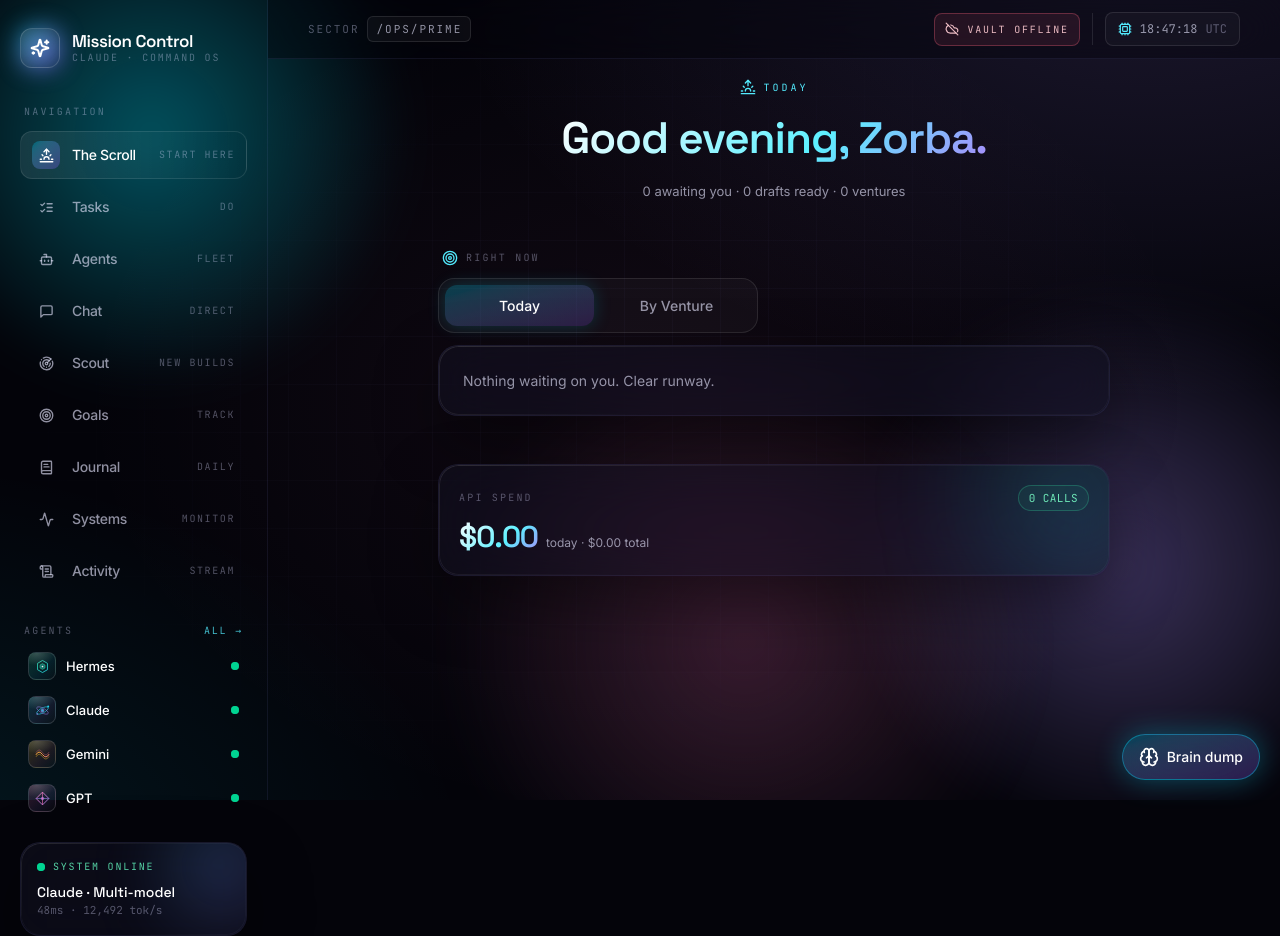
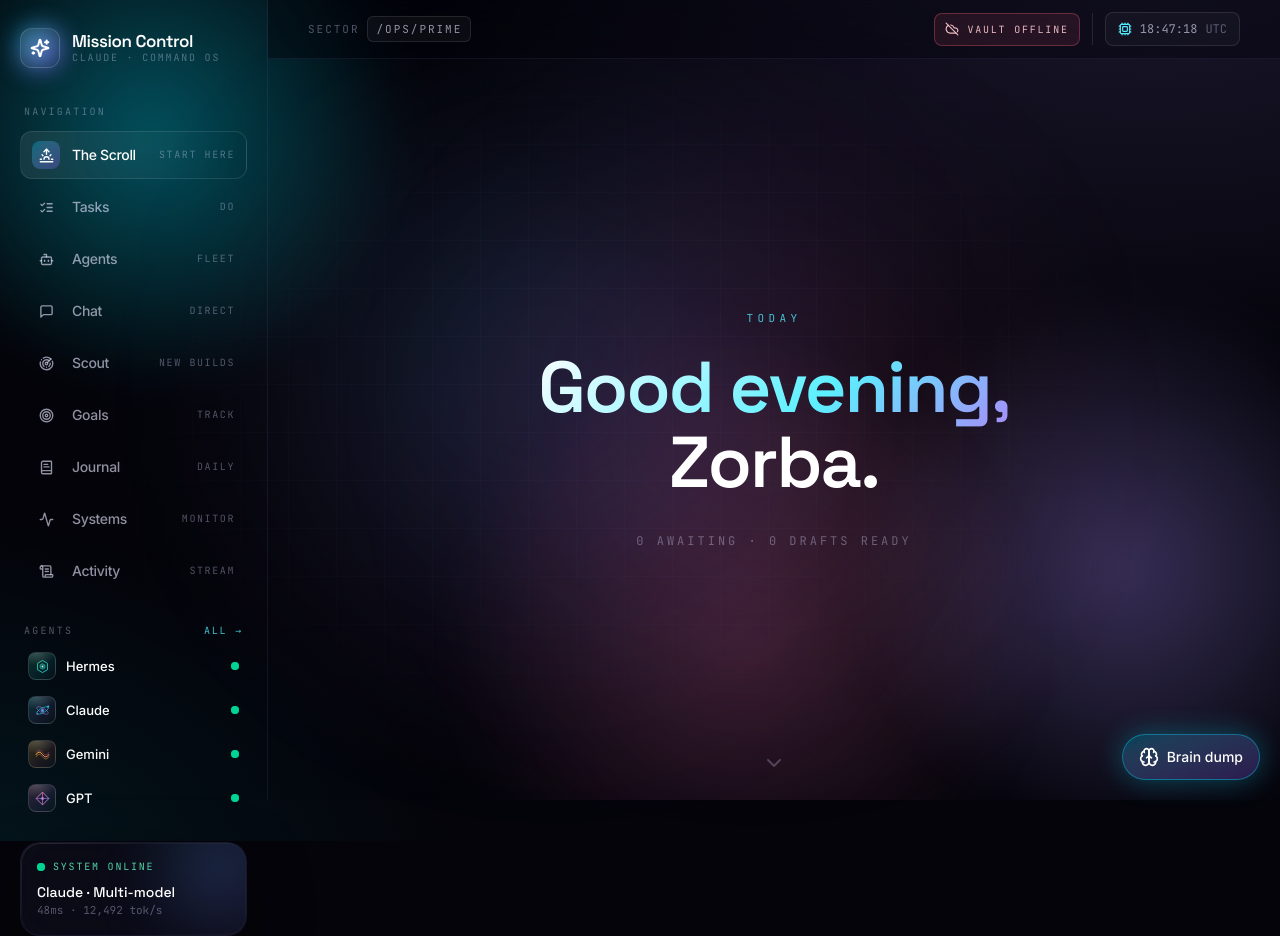
Before and after one commit to zorbachin/dubaiai-pro, a Next.js app in the folder mission-control/: page / in a window 1280 px wide. Built offline with nearby package versions, Linux system fonts and the light colour scheme.

Commit message:
Make the scroll truly cinematic: full-viewport snap beats, ambient drift, big type, Enter-the-OS finish

```diff
--- a/mission-control/app/page.tsx
+++ b/mission-control/app/page.tsx
@@ -3,32 +3,31 @@
 import { useEffect, useState } from "react";
 import { motion } from "framer-motion";
 import Link from "next/link";
-import { Sunrise, ScrollText, Target, ChevronRight, Radar, Flame, ArrowRight, Inbox, FileText } from "lucide-react";
+import { ScrollText, Target, Flame, Radar, ArrowRight, ChevronDown, Inbox, FileText } from "lucide-react";
 
-type OsTask = { id: string; kind?: string; awaiting?: string; title: string; venture?: string; client?: string };
-type OsVenture = { id: string; name: string; status?: string; next_action?: string };
-type Morning = { date?: string; parsha?: string; parsha_ref?: string; torah_insight?: string; current_events?: string[]; inspiration?: string };
-type Scout = { items?: { name: string; what: string; venture: string; verdict: string }[] };
-type XPulse = { items?: { title: string; why: string; url?: string; venture?: string }[] };
-type OsState = {
-  ventures?: OsVenture[];
-  tasks?: OsTask[];
-  daily_brief?: string;
-  morning?: Morning;
-  scout?: Scout;
-  x_pulse?: XPulse;
+type OsTask = { id: string; kind?: string; awaiting?: string; title: string; venture?: string };
+type Morning = { date?: string; parsha?: string; parsha_ref?: string; torah_insight?: string; inspiration?: string };
+type Scout = { items?: { name: string; what: string; verdict: string }[] };
+type XPulse = { items?: { title: string; why: string; url?: string }[] };
+type OsState = { tasks?: OsTask[]; daily_brief?: string; morning?: Morning; scout?: Scout; x_pulse?: XPulse };
+
+const rise = {
+  initial: { opacity: 0, y: 28 },
+  whileInView: { opacity: 1, y: 0 },
+  viewport: { once: false, amount: 0.55 },
+  transition: { duration: 0.85, ease: [0.16, 1, 0.3, 1] as [number, number, number, number] },
 };
 
-const reveal = {
-  initial: { opacity: 0, y: 20 },
-  whileInView: { opacity: 1, y: 0 },
-  viewport: { once: true, margin: "-60px" },
-  transition: { duration: 0.6, ease: [0.16, 1, 0.3, 1] as [number, number, number, number] },
-};
+function Beat({ children, className = "" }: { children: React.ReactNode; className?: string }) {
+  return (
+    <section className={`flex min-h-full snap-start snap-always flex-col items-center justify-center px-6 py-16 text-center ${className}`}>
+      {children}
+    </section>
+  );
+}
 
 export default function Scroll() {
   const [os, setOs] = useState<OsState | null>(null);
-  const [view, setView] = useState<"today" | "venture">("today");
   const [hour, setHour] = useState(9);
 
   useEffect(() => {
@@ -38,9 +37,7 @@ export default function Scroll() {
 
   const greeting = hour < 12 ? "Good morning" : hour < 18 ? "Good afternoon" : "Good evening";
   const isMorning = hour < 12;
-
   const m = os?.morning ?? {};
-  const ventures = os?.ventures ?? [];
   const tasks = os?.tasks ?? [];
   const drafts = tasks.filter((t) => t.kind === "draft");
   const awaitingYou = tasks.filter((t) => /you|me/i.test(t.awaiting || ""));
@@ -51,224 +48,173 @@ export default function Scroll() {
     .filter(Boolean)
     .slice(0, 3);
   const scoutTop = (os?.scout?.items ?? []).filter((i) => i.verdict !== "watch").slice(0, 3);
-  const xItems = os?.x_pulse?.items ?? [];
+  const xItems = (os?.x_pulse?.items ?? []).slice(0, 4);
 
   return (
-    <div className="mx-auto max-w-2xl space-y-12 pb-28 pt-1">
-      {/* Greeting + inspiration */}
-      <motion.section initial={{ opacity: 0, y: 12 }} animate={{ opacity: 1, y: 0 }} transition={{ duration: 0.5 }} className="text-center">
-        <div className="flex items-center justify-center gap-2 font-mono text-[10px] uppercase tracking-[0.3em] text-cyan-300">
-          <Sunrise className="h-4 w-4" /> {m.date || "Today"}
+    <div className="relative -mx-6 -mt-4 lg:-mx-10">
+      {/* ambient drifting glow */}
+      <motion.div
+        aria-hidden
+        animate={{ x: [0, 40, -20, 0], y: [0, -30, 20, 0] }}
+        transition={{ duration: 26, repeat: Infinity, ease: "easeInOut" }}
+        className="pointer-events-none fixed left-1/4 top-1/4 h-[420px] w-[420px] rounded-full bg-gradient-to-br from-cyan-500/20 to-violet-600/15 blur-[120px]"
+      />
+      <motion.div
+        aria-hidden
+        animate={{ x: [0, -30, 20, 0], y: [0, 30, -20, 0] }}
+        transition={{ duration: 32, repeat: Infinity, ease: "easeInOut" }}
+        className="pointer-events-none fixed right-1/4 bottom-1/4 h-[380px] w-[380px] rounded-full bg-gradient-to-br from-fuchsia-500/15 to-amber-500/10 blur-[120px]"
+      />
+
+      <div className="relative h-[calc(100dvh-58px)] snap-y snap-mandatory overflow-y-auto overflow-x-hidden scroll-smooth">
+        {/* 1 — Greeting */}
+        <Beat>
+          <motion.div initial={{ opacity: 0, y: 16 }} animate={{ opacity: 1, y: 0 }} transition={{ duration: 0.9, ease: [0.16, 1, 0.3, 1] }}>
+            <div className="font-mono text-[11px] uppercase tracking-[0.4em] text-cyan-300/80">{m.date || "Today"}</div>
+            <h1 className="mt-6 font-display text-[44px] font-semibold leading-[1.04] tracking-tight sm:text-[72px]">
+              <span className="text-grad-cyan">{greeting},</span>
+              <br />
+              <span className="text-white">Zorba.</span>
+            </h1>
+            <div className="mt-8 font-mono text-[12px] uppercase tracking-[0.25em] text-[color:var(--color-ink-mute)]">
+              {awaitingYou.length} awaiting · {drafts.length} drafts ready
             </div>
-        <h1 className="mt-4 font-display text-[32px] font-semibold leading-tight tracking-tight sm:text-[44px]">
-          <span className="text-grad-cyan">{greeting}, Zorba.</span>
-        </h1>
+          </motion.div>
+          <motion.div
+            animate={{ y: [0, 10, 0], opacity: [0.4, 1, 0.4] }}
+            transition={{ duration: 2.4, repeat: Infinity, ease: "easeInOut" }}
+            className="absolute bottom-8 text-[color:var(--color-ink-mute)]"
+          >
+            <ChevronDown className="h-6 w-6" />
+          </motion.div>
+        </Beat>
+
+        {/* 2 — Inspiration */}
         {m.inspiration && (
-          <p className="mx-auto mt-4 max-w-lg text-[17px] font-light leading-relaxed text-white/85 sm:text-[20px]">
+          <Beat>
+            <motion.p {...rise} className="mx-auto max-w-2xl font-display text-[30px] font-light leading-[1.3] tracking-tight text-white/90 sm:text-[44px]">
               &ldquo;{m.inspiration}&rdquo;
-          </p>
-        )}
-        <p className="mt-4 text-[13px] text-[color:var(--color-ink-dim)]">
-          {awaitingYou.length} awaiting you · {drafts.length} drafts ready · {ventures.length} ventures
-        </p>
-      </motion.section>
-
-      {/* Torah — emphasized in the morning */}
-      {isMorning && m.torah_insight && (
-        <motion.section {...reveal} className="panel relative overflow-hidden p-6">
-          <div className="pointer-events-none absolute -right-16 -top-16 h-48 w-48 rounded-full bg-gradient-to-br from-amber-400/20 to-violet-500/15 blur-3xl" />
-          <div className="relative">
-            <div className="flex items-center gap-2 font-mono text-[10px] uppercase tracking-[0.22em] text-amber-300/90">
-              <ScrollText className="h-4 w-4" /> Parshat {m.parsha}
-              {m.parsha_ref && <span className="text-[color:var(--color-ink-mute)]">· {m.parsha_ref}</span>}
-            </div>
-            <p className="mt-3 text-[15px] leading-relaxed text-white/90">{m.torah_insight}</p>
-          </div>
-        </motion.section>
+            </motion.p>
+          </Beat>
         )}
 
-      {/* Right now — tasks */}
-      <motion.section {...reveal}>
-        <SectionHead icon={<Target className="h-4 w-4 text-cyan-300" />} title="Right now" />
-        <div className="mt-3 grid grid-cols-2 gap-2 rounded-2xl border border-white/10 bg-white/[0.03] p-1.5 sm:max-w-xs">
-          <Toggle active={view === "today"} onClick={() => setView("today")}>Today</Toggle>
-          <Toggle active={view === "venture"} onClick={() => setView("venture")}>By Venture</Toggle>
+        {/* 3 — Torah (morning) */}
+        {isMorning && m.torah_insight && (
+          <Beat>
+            <motion.div {...rise} className="mx-auto max-w-2xl">
+              <div className="flex items-center justify-center gap-2 font-mono text-[11px] uppercase tracking-[0.3em] text-amber-300/90">
+                <ScrollText className="h-4 w-4" /> Parshat {m.parsha}
               </div>
-        <div className="mt-3">
-          {view === "today" ? (
-            <TodayView focus={focus} awaitingYou={awaitingYou} drafts={drafts} loading={!os} />
-          ) : (
-            <VentureView ventures={ventures} tasks={tasks} loading={!os} />
+              {m.parsha_ref && <div className="mt-1 font-mono text-[10px] tracking-[0.2em] text-[color:var(--color-ink-mute)]">{m.parsha_ref}</div>}
+              <p className="mt-7 text-[19px] font-light leading-relaxed text-white/85 sm:text-[24px]">{m.torah_insight}</p>
+            </motion.div>
+          </Beat>
         )}
+
+        {/* 4 — Today's focus */}
+        <Beat>
+          <motion.div {...rise} className="mx-auto w-full max-w-xl">
+            <div className="flex items-center justify-center gap-2 font-mono text-[11px] uppercase tracking-[0.3em] text-cyan-300/80">
+              <Target className="h-4 w-4" /> Today
             </div>
-      </motion.section>
+            <div className="mt-8 space-y-4">
+              {focus.length === 0 && <p className="text-[20px] font-light text-white/80">Clear runway. Nothing waiting on you.</p>}
+              {focus.map((f, i) => (
+                <motion.div
+                  key={i}
+                  initial={{ opacity: 0, y: 16 }}
+                  whileInView={{ opacity: 1, y: 0 }}
+                  viewport={{ once: false, amount: 0.6 }}
+                  transition={{ duration: 0.6, delay: i * 0.12 }}
+                  className="text-[22px] font-light leading-snug text-white/90 sm:text-[27px]"
+                >
+                  {f}
+                </motion.div>
+              ))}
+            </div>
+            <Link href="/tasks" className="mt-10 inline-flex items-center gap-2 text-[14px] text-cyan-300 transition hover:text-cyan-200">
+              See all tasks <ArrowRight className="h-4 w-4" />
+            </Link>
+          </motion.div>
+        </Beat>
 
-      {/* Hot on X */}
+        {/* 5 — Hot on X */}
         {xItems.length > 0 && (
-        <motion.section {...reveal}>
-          <SectionHead icon={<Flame className="h-4 w-4 text-rose-300" />} title="Hot on X · relevant to you" />
-          <div className="mt-3 space-y-2.5">
+          <Beat>
+            <motion.div {...rise} className="mx-auto w-full max-w-xl">
+              <div className="flex items-center justify-center gap-2 font-mono text-[11px] uppercase tracking-[0.3em] text-rose-300/90">
+                <Flame className="h-4 w-4" /> Moving now · for you
+              </div>
+              <div className="mt-8 space-y-4 text-left">
                 {xItems.map((x, i) => (
-              <a
+                  <motion.a
                     key={i}
                     href={x.url || "#"}
                     target={x.url ? "_blank" : undefined}
                     rel="noreferrer"
-                className="block rounded-2xl border border-white/10 bg-white/[0.03] px-4 py-3.5 transition hover:border-rose-400/40 hover:bg-white/[0.06]"
+                    initial={{ opacity: 0, y: 16 }}
+                    whileInView={{ opacity: 1, y: 0 }}
+                    viewport={{ once: false, amount: 0.5 }}
+                    transition={{ duration: 0.5, delay: i * 0.08 }}
+                    className="block border-l-2 border-rose-400/40 pl-4 transition hover:border-rose-400"
                   >
-                <div className="text-[14px] font-medium leading-snug text-white">{x.title}</div>
-                <div className="mt-1 text-[12px] leading-relaxed text-[color:var(--color-ink-dim)]">{x.why}</div>
-              </a>
+                    <div className="text-[17px] font-medium leading-snug text-white">{x.title}</div>
+                    <div className="mt-1 text-[13px] leading-relaxed text-[color:var(--color-ink-dim)]">{x.why}</div>
+                  </motion.a>
                 ))}
               </div>
-        </motion.section>
+            </motion.div>
+          </Beat>
         )}
 
-      {/* Build better — scout */}
+        {/* 6 — Build better */}
         {scoutTop.length > 0 && (
-        <motion.section {...reveal}>
-          <SectionHead icon={<Radar className="h-4 w-4 text-violet-300" />} title="Build better" right={<Link href="/scout" className="text-[12px] text-cyan-300">all →</Link>} />
-          <div className="mt-3 space-y-2.5">
+          <Beat>
+            <motion.div {...rise} className="mx-auto w-full max-w-xl">
+              <div className="flex items-center justify-center gap-2 font-mono text-[11px] uppercase tracking-[0.3em] text-violet-300/90">
+                <Radar className="h-4 w-4" /> Build better
+              </div>
+              <div className="mt-8 space-y-5 text-left">
                 {scoutTop.map((s, i) => (
-              <Link key={i} href="/scout" className="block rounded-2xl border border-white/10 bg-white/[0.03] px-4 py-3.5 transition hover:border-violet-400/40 hover:bg-white/[0.06]">
-                <div className="flex items-center justify-between gap-2">
-                  <span className="text-[14px] font-medium text-white">{s.name}</span>
+                  <motion.div
+                    key={i}
+                    initial={{ opacity: 0, y: 16 }}
+                    whileInView={{ opacity: 1, y: 0 }}
+                    viewport={{ once: false, amount: 0.5 }}
+                    transition={{ duration: 0.5, delay: i * 0.1 }}
+                  >
+                    <div className="flex items-center gap-2">
+                      <span className="text-[18px] font-medium text-white">{s.name}</span>
                       <span className={`chip ${s.verdict === "adopt now" ? "chip-emerald" : "chip-amber"}`}>{s.verdict}</span>
                     </div>
-                <div className="mt-1 text-[12px] leading-relaxed text-[color:var(--color-ink-dim)]">{s.what}</div>
-              </Link>
+                    <div className="mt-1 text-[13px] leading-relaxed text-[color:var(--color-ink-dim)]">{s.what}</div>
+                  </motion.div>
                 ))}
               </div>
-        </motion.section>
+              <Link href="/scout" className="mt-9 inline-flex items-center gap-2 text-[14px] text-cyan-300 transition hover:text-cyan-200">
+                Open Automation Scout <ArrowRight className="h-4 w-4" />
+              </Link>
+            </motion.div>
+          </Beat>
         )}
 
-      <motion.section {...reveal}>
-        <CostCard />
-      </motion.section>
+        {/* 7 — Enter */}
+        <Beat>
+          <motion.div {...rise} className="mx-auto max-w-md">
+            <h2 className="font-display text-[34px] font-semibold tracking-tight text-white sm:text-[44px]">Ready when you are.</h2>
+            <div className="mt-6 flex items-center justify-center gap-5 text-[13px] text-[color:var(--color-ink-dim)]">
+              <span className="inline-flex items-center gap-1.5"><Inbox className="h-4 w-4 text-amber-300" /> {awaitingYou.length} to act</span>
+              <span className="inline-flex items-center gap-1.5"><FileText className="h-4 w-4 text-emerald-300" /> {drafts.length} to send</span>
+            </div>
+            <Link
+              href="/tasks"
+              className="mt-9 inline-flex items-center gap-2 rounded-2xl border border-cyan-400/40 bg-gradient-to-br from-cyan-400/25 to-violet-500/20 px-7 py-4 text-[16px] font-medium text-white shadow-[0_0_30px_rgba(0,229,255,0.25)] transition active:scale-95 hover:from-cyan-400/35"
+            >
+              Enter the OS <ArrowRight className="h-5 w-5" />
+            </Link>
+          </motion.div>
+        </Beat>
+      </div>
     </div>
   );
 }
-
-function SectionHead({ icon, title, right }: { icon: React.ReactNode; title: string; right?: React.ReactNode }) {
-  return (
-    <div className="flex items-center justify-between px-1">
-      <div className="flex items-center gap-2 font-mono text-[10px] uppercase tracking-[0.22em] text-[color:var(--color-ink-mute)]">
-        {icon} {title}
-      </div>
-      {right}
-    </div>
-  );
-}
-
-function Toggle({ active, onClick, children }: { active: boolean; onClick: () => void; children: React.ReactNode }) {
-  return (
-    <button
-      onClick={onClick}
-      className={`rounded-xl px-4 py-2.5 text-[14px] font-medium transition ${
-        active ? "bg-gradient-to-br from-cyan-400/25 to-violet-500/20 text-white shadow-[0_0_18px_rgba(0,229,255,0.18)]" : "text-[color:var(--color-ink-dim)] hover:text-white"
-      }`}
-    >
-      {children}
-    </button>
-  );
-}
-
-function TaskRow({ title, sub, badge, badgeTone }: { title: string; sub?: string; badge?: string; badgeTone?: string }) {
-  return (
-    <Link href="/tasks" className="group flex items-center gap-3 rounded-2xl border border-white/10 bg-white/[0.03] px-4 py-4 transition active:scale-[0.99] hover:border-cyan-400/40 hover:bg-white/[0.06]">
-      <div className="min-w-0 flex-1">
-        <div className="text-[15px] font-medium leading-snug text-white">{title}</div>
-        {sub && <div className="mt-0.5 truncate text-[12px] text-[color:var(--color-ink-dim)]">{sub}</div>}
-      </div>
-      {badge && <span className={`chip ${badgeTone ?? ""} shrink-0`}>{badge}</span>}
-      <ChevronRight className="h-5 w-5 shrink-0 text-[color:var(--color-ink-mute)] transition group-hover:text-cyan-300" />
-    </Link>
-  );
-}
-
-function TodayView({ focus, awaitingYou, drafts, loading }: { focus: string[]; awaitingYou: OsTask[]; drafts: OsTask[]; loading: boolean }) {
-  if (loading) return <div className="panel p-6 text-[13px] text-[color:var(--color-ink-dim)]">Loading…</div>;
-  const empty = focus.length === 0 && awaitingYou.length === 0 && drafts.length === 0;
-  return (
-    <div className="space-y-4">
-      {focus.length > 0 && (
-        <div className="space-y-2">
-          {focus.map((f, i) => (
-            <div key={i} className="flex items-start gap-3 rounded-2xl border border-cyan-400/20 bg-gradient-to-br from-cyan-400/[0.06] to-transparent px-4 py-3.5">
-              <Target className="mt-0.5 h-4 w-4 shrink-0 text-cyan-300" />
-              <span className="text-[14px] leading-snug text-white/90">{f}</span>
-            </div>
-          ))}
-        </div>
-      )}
-      {awaitingYou.map((t) => (
-        <TaskRow key={t.id} title={t.title} sub={t.client || t.venture} badge="act" badgeTone="chip-amber" />
-      ))}
-      {drafts.map((t) => (
-        <TaskRow key={t.id} title={t.title} sub={t.venture} badge="review" badgeTone="chip-emerald" />
-      ))}
-      {empty && <div className="panel p-6 text-[14px] text-[color:var(--color-ink-dim)]">Nothing waiting on you. Clear runway.</div>}
-    </div>
-  );
-}
-
-function VentureView({ ventures, tasks, loading }: { ventures: OsVenture[]; tasks: OsTask[]; loading: boolean }) {
-  if (loading) return <div className="panel p-6 text-[13px] text-[color:var(--color-ink-dim)]">Loading…</div>;
-  return (
-    <div className="space-y-4">
-      {ventures.map((v) => {
-        const vt = tasks.filter((t) => t.venture === v.id);
-        return (
-          <div key={v.id} className="panel p-4">
-            <div className="flex items-center justify-between gap-2">
-              <h3 className="font-display text-base font-semibold tracking-tight text-white">{v.name}</h3>
-              {v.status && <span className="chip">{v.status}</span>}
-            </div>
-            {v.next_action && <p className="mt-1.5 text-[13px] leading-relaxed text-[color:var(--color-ink-dim)]">Next: {v.next_action}</p>}
-            <div className="mt-3 space-y-2">
-              {vt.length === 0 && <div className="text-[12px] text-[color:var(--color-ink-mute)]">No open tasks.</div>}
-              {vt.map((t) => (
-                <TaskRow key={t.id} title={t.title} sub={t.client} badge={t.kind === "draft" ? "review" : "act"} badgeTone={t.kind === "draft" ? "chip-emerald" : "chip-amber"} />
-              ))}
-            </div>
-          </div>
-        );
-      })}
-    </div>
-  );
-}
-
-type Costs = { todayUsd?: number; totalUsd?: number; calls?: number; byProvider?: Record<string, { calls: number; costUsd: number }> };
-
-function CostCard() {
-  const [c, setC] = useState<Costs | null>(null);
-  useEffect(() => {
-    const load = () => fetch("/api/costs").then((r) => r.json()).then(setC).catch(() => {});
-    load();
-    const t = setInterval(load, 15000);
-    return () => clearInterval(t);
-  }, []);
-  const today = c?.todayUsd ?? 0;
-  const total = c?.totalUsd ?? 0;
-  const providers = Object.entries(c?.byProvider ?? {});
-  return (
-    <div className="panel relative overflow-hidden p-5">
-      <div className="absolute -right-12 -top-12 h-40 w-40 rounded-full bg-gradient-to-br from-emerald-400/25 to-cyan-400/15 blur-3xl" />
-      <div className="relative flex items-center justify-between">
-        <div className="font-mono text-[10px] uppercase tracking-[0.22em] text-[color:var(--color-ink-mute)]">API spend</div>
-        <span className="chip chip-emerald">{c?.calls ?? 0} calls</span>
-      </div>
-      <div className="relative mt-2 flex items-baseline gap-2">
-        <span className="font-display text-3xl font-semibold tracking-tight text-grad-cyan data-num">${today.toFixed(2)}</span>
-        <span className="text-[12px] text-[color:var(--color-ink-dim)]">today · ${total.toFixed(2)} total</span>
-      </div>
-      {providers.length > 0 && (
-        <div className="relative mt-3 flex flex-wrap gap-2">
-          {providers.map(([name, v]) => (
-            <span key={name} className="chip capitalize">{name} ${v.costUsd.toFixed(3)}</span>
-          ))}
-        </div>
-      )}
-    </div>
-  );
-}
```
Lines whose indentation alone changed are shown as unchanged.
